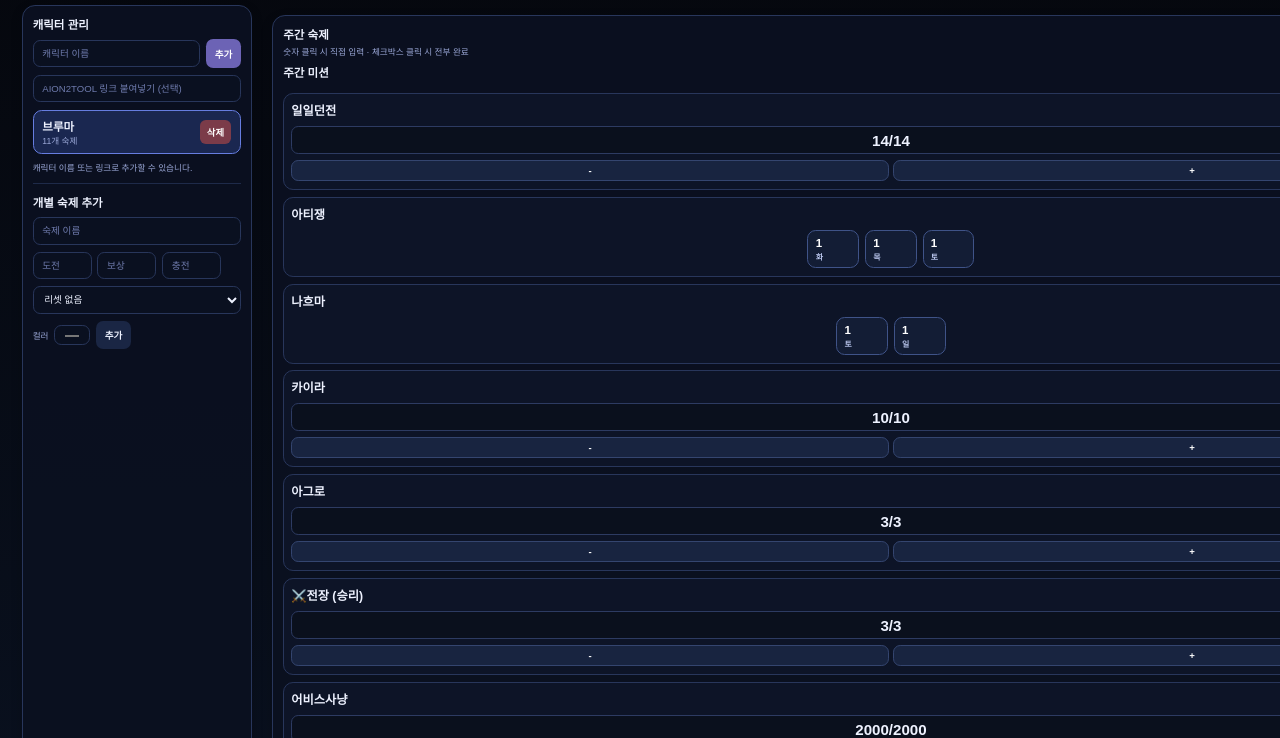
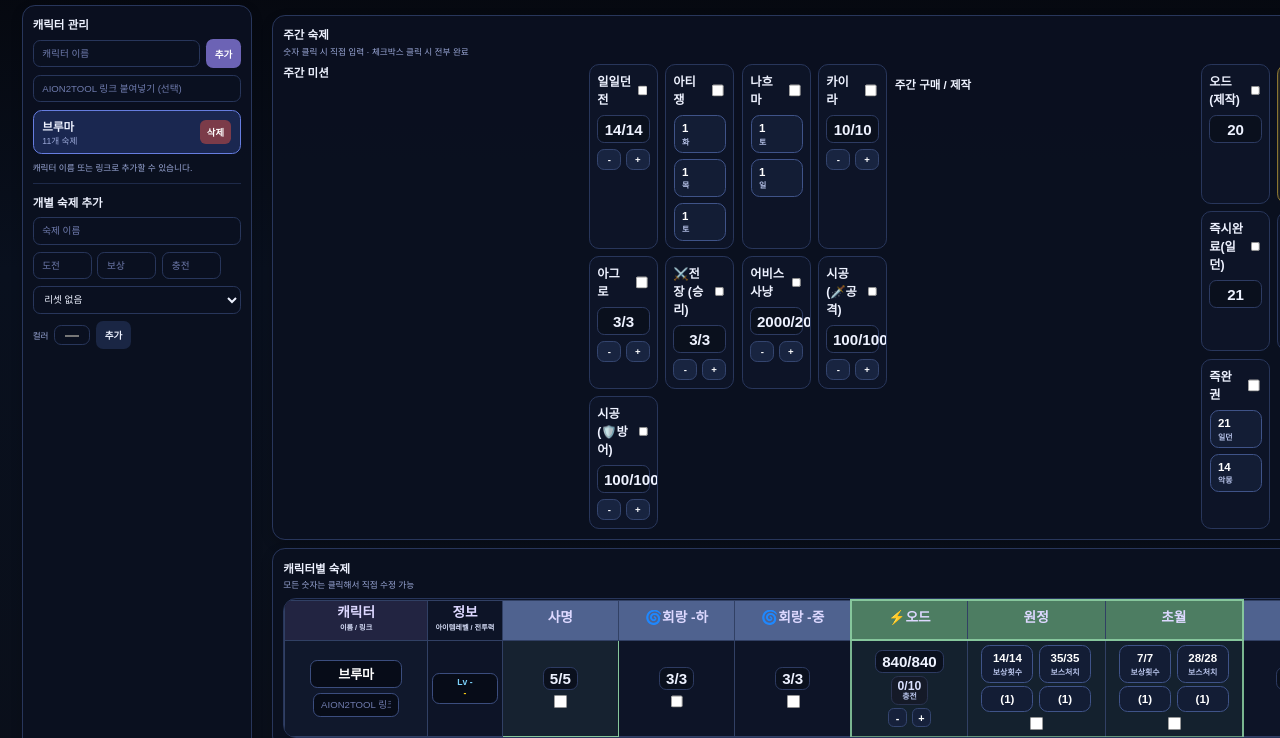
Before and after one commit to j01035116135-cyber/AION2, a plain HTML site: page aion2_final_v15.html in a window 1280 px wide. Shown: the part 62-800 px from the top of the page. Drawn offline with Linux system fonts and the light colour scheme; a script that the page names is missing.

Commit message:
fix weekly grid columns

```diff
--- a/aion2_final_v15.html
+++ b/aion2_final_v15.html
@@ -61,7 +61,11 @@
   .small{font-size:12px}
   .weekly-box{padding:14px;margin-bottom:12px}
   .weekly-head{display:flex;justify-content:space-between;align-items:center;gap:12px;flex-wrap:wrap;margin-bottom:10px}
-  .weekly-grid{display:grid;gap:10px}
+.weekly-grid{
+  display:grid;
+  grid-template-columns:repeat(4, minmax(0, 1fr));
+  gap:10px;
+}
 
 .weekly-summary-layout{display:grid;grid-template-columns:minmax(0,1fr) minmax(420px,500px);gap:14px;align-items:start}
   .weekly-progress-panel{background:#0d1427;border:1px solid #28365b;border-radius:16px;padding:14px 16px;min-height:100%}
```
